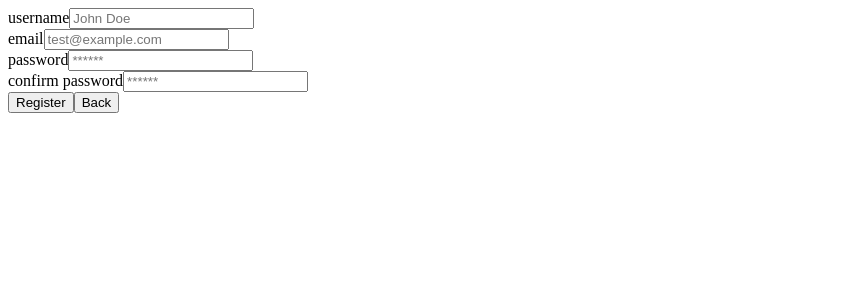
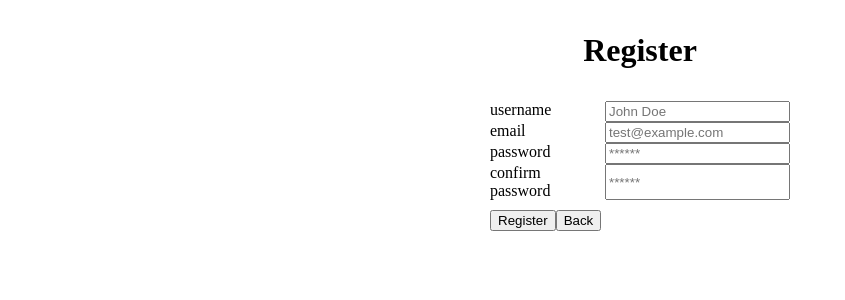
Before and after one commit to AnanasCorp/Easy_Launcher, a React (Create React App) app: page /register in a window 1280 px wide. Shown: the top 300 px of the page, without its empty margins (0-845 px from the left). Built offline with nearby package versions, Linux system fonts and the light colour scheme.

Commit message:
added scss support & loading wheel

```diff
--- a/src/App.js
+++ b/src/App.js
@@ -4,6 +4,8 @@ import { BrowserRouter as Router, Switch, Route } from 'react-router-dom'
 import Home from './pages/Home'
 import Login from './pages/Login'
 import Register from './pages/Register'
+import './App.scss'
+
 
 const App = () => (
     <div className="App">
--- /dev/null
+++ b/src/App.scss
@@ -0,0 +1,40 @@
+.App {
+    margin-top: 32px;
+
+
+    /* general */
+
+    h1 {
+        display: block;
+        text-align: center;
+        margin-bottom: 32px;
+    }
+
+    p {
+        margin-bottom: 16px;
+    }
+
+    .home-logo {
+        display: block;
+        margin: 0 auto 32px;
+        width: 150px;
+    }
+
+    /* forms */
+
+    .form {
+        width: 300px;
+        margin: 0 auto;
+
+        .inputs {
+            width: 100%;
+            margin-bottom: 10px;
+
+            .field {
+                width: 100%;
+                display: flex;
+                justify-content: space-between;
+            }
+        }
+    }
+}
--- /dev/null
+++ b/src/components/Loading/Loading.scss
@@ -0,0 +1,18 @@
+.loading-wheel {
+    display: none;
+    width: 50px;
+    margin: 16px auto 0;
+    animation: spin;
+    animation-direction: reverse;
+    animation-iteration-count: infinite;
+    animation-timing-function: linear;
+    animation-duration: 1.5s;
+}
+
+@keyframes spin {
+    from {
+        transform: rotate(0deg);
+    } to {
+        transform: rotate(360deg);
+    }
+}
--- /dev/null
+++ b/src/components/Loading/index.js
@@ -0,0 +1,20 @@
+import React, { Component } from 'react'
+
+import './Loading.scss'
+import loadImgSrc from '../../img/loading.png'
+
+class Loading extends Component {
+
+    constructor(props) {
+        super(props)
+    }
+
+    render() {
+        return (
+            <img className="loading-wheel" src={loadImgSrc} alt="loading-wheel" style={{display: this.props.isLoading ? 'block' : 'none'}}/>
+        )
+    }
+
+}
+
+export default Loading
--- a/src/index.js
+++ b/src/index.js
@@ -2,4 +2,6 @@ import React from 'react';
 import ReactDOM from 'react-dom';
 import App from './App'
 
+import './index.scss'
+
 ReactDOM.render(<App/>, document.getElementById('root'))
--- a/src/index.scss
+++ b/src/index.scss
@@ -1,7 +1,12 @@
 body {
     margin: 0;
+    padding: 0 16px;
+    font-family: "Times New Roman";
+}
+
+h1, p {
+    margin: 0;
     padding: 0;
-    font-family: "Times New Roman";
 }
 
 code {
--- a/src/pages/Home.js
+++ b/src/pages/Home.js
@@ -1,7 +1,7 @@
 import React, { Component } from 'react'
 import { Redirect } from 'react-router-dom'
 
-import logo from '../logo.svg';
+import logo from '../img/logo.svg';
 
 class Home extends Component {
 
@@ -35,8 +35,9 @@ class Home extends Component {
 
         return(
             <div className="Home">
-                <h1>home, welcome {this.state.user.displayName}</h1>
-                <img src={logo} alt="logo"/>
+                <h1>Home</h1>
+                <img className="home-logo" src={logo} alt="logo"/>
+                <p>welcome {this.state.user.displayName}</p>
                 <button id="logout" onClick={this.handleLogout}>log out</button>
             </div>
         )
--- a/src/pages/Login.js
+++ b/src/pages/Login.js
@@ -1,5 +1,7 @@
 import React, { Component } from 'react'
 import { Redirect } from 'react-router-dom'
+
+import Loading from '../components/Loading/'
 
 class Login extends Component {
 
@@ -8,7 +10,8 @@ class Login extends Component {
         this.state = {
             email: '',
             password: '',
-            redirect: false
+            redirect: false,
+            loading: false
         }
         this.handleLogin = this.handleLogin.bind(this)
         this.handleGoRegister = this.handleGoRegister.bind(this)
@@ -23,6 +26,7 @@ class Login extends Component {
 
     async handleLogin() {
         if(this.state.email && this.state.password) {
+            this.setState({ loading: true })
             const settings = {
                 method: 'POST',
                 headers: {
@@ -45,6 +49,7 @@ class Login extends Component {
                 sessionStorage.setItem('userData', JSON.stringify(userData.user))
                 this.setState({ redirect: true })
             }
+            this.setState({ loading: false })
         }
     }
 
@@ -62,15 +67,23 @@ class Login extends Component {
         }
 
         return (
-            <div className="login">
+            <div className="Login">
+                <h1>Login</h1>
+                <div className="form">
+                    <div className="inputs">
+                        <div className="field">
                             <label htmlFor="email">email</label>
                             <input type="email" id="email" name="email" placeholder="test@example.com" onChange={this.onChange}/>
-                <br/>
+                        </div>
+                        <div className="field">
                             <label htmlFor="password">password</label>
                             <input type="password" id="password" name="password" placeholder="******" onChange={this.onChange}/>
-                <br/>
+                        </div>
+                    </div>
                     <button id="login" type="submit" onClick={this.handleLogin}>Login</button>
                     <button id="register" onClick={this.handleGoRegister}>Register</button>
+                    <Loading isLoading={this.state.loading}/>
+                </div>
             </div>
         )
     }
--- a/src/pages/Register.js
+++ b/src/pages/Register.js
@@ -1,5 +1,7 @@
 import React, { Component } from 'react'
 import { Redirect } from 'react-router-dom'
+
+import Loading from '../components/Loading/'
 
 class Register extends Component {
 
@@ -10,7 +12,8 @@ class Register extends Component {
             email: '',
             password: '',
             confirmpwd: '',
-            redirect: false
+            redirect: false,
+            loading: false
         }
         this.handleRegister = this.handleRegister.bind(this)
         this.handleGoBack = this.handleGoBack.bind(this)
@@ -26,6 +29,7 @@ class Register extends Component {
     async handleRegister() {
         if (this.state.username && this.state.email && this.state.password && this.state.confirmpwd) {
             if (this.state.password === this.state.confirmpwd) {
+                this.setState({ loading: true })
                 const settings = {
                     method: 'POST',
                     headers: {
@@ -48,6 +52,7 @@ class Register extends Component {
                     console.log(registerStatus.success)
                     this.handleGoBack()
                 }
+                this.setState({ loading: false })
             }
         }
     }
@@ -66,21 +71,31 @@ class Register extends Component {
         }
 
         return (
-            <div className="register">
+            <div className="Register">
+                <h1>Register</h1>
+                <div className="form">
+                    <div className="inputs">
+                        <div className="field">
                             <label htmlFor="username">username</label>
                             <input type="text" id="username" name="username" placeholder="John Doe" onChange={this.onChange}/>
-                <br/>
+                        </div>
+                        <div className="field">
                             <label htmlFor="email">email</label>
                             <input type="email" id="email" name="email" placeholder="test@example.com" onChange={this.onChange}/>
-                <br/>
+                        </div>
+                        <div className="field">
                             <label htmlFor="password">password</label>
                             <input type="password" id="password" name="password" placeholder="******" onChange={this.onChange}/>
-                <br/>
+                        </div>
+                        <div className="field">
                             <label htmlFor="confirmpwd">confirm password</label>
                             <input type="password" id="confirmpwd" name="confirmpwd" placeholder="******" onChange={this.onChange}/>
-                <br/>
+                        </div>
+                    </div>
                     <button id="login" type="submit" onClick={this.handleRegister}>Register</button>
                     <button id="register" onClick={this.handleGoBack}>Back</button>
+                    <Loading isLoading={this.state.loading}/>
+                </div>
             </div>
         )
     }
```
Also changed, not shown: src/img/loading.png (added), src/img/logo.svg (renamed from src/logo.svg). Lines whose indentation alone changed are shown as unchanged.
